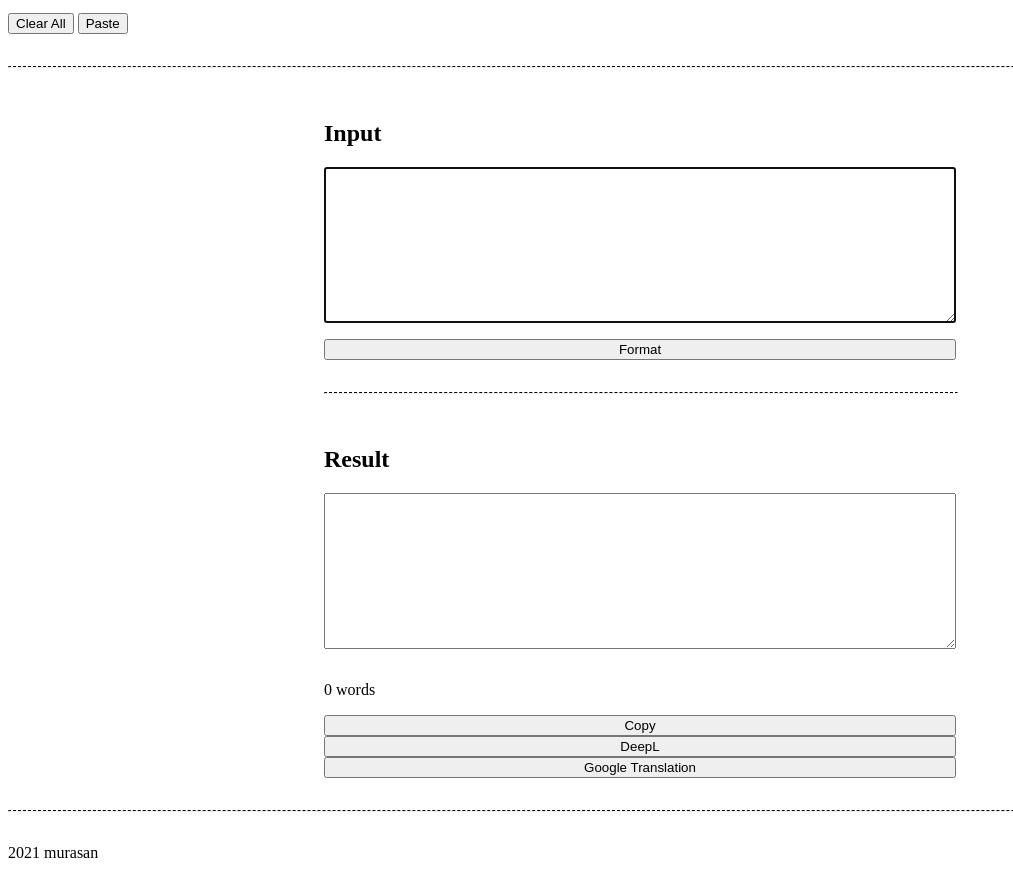
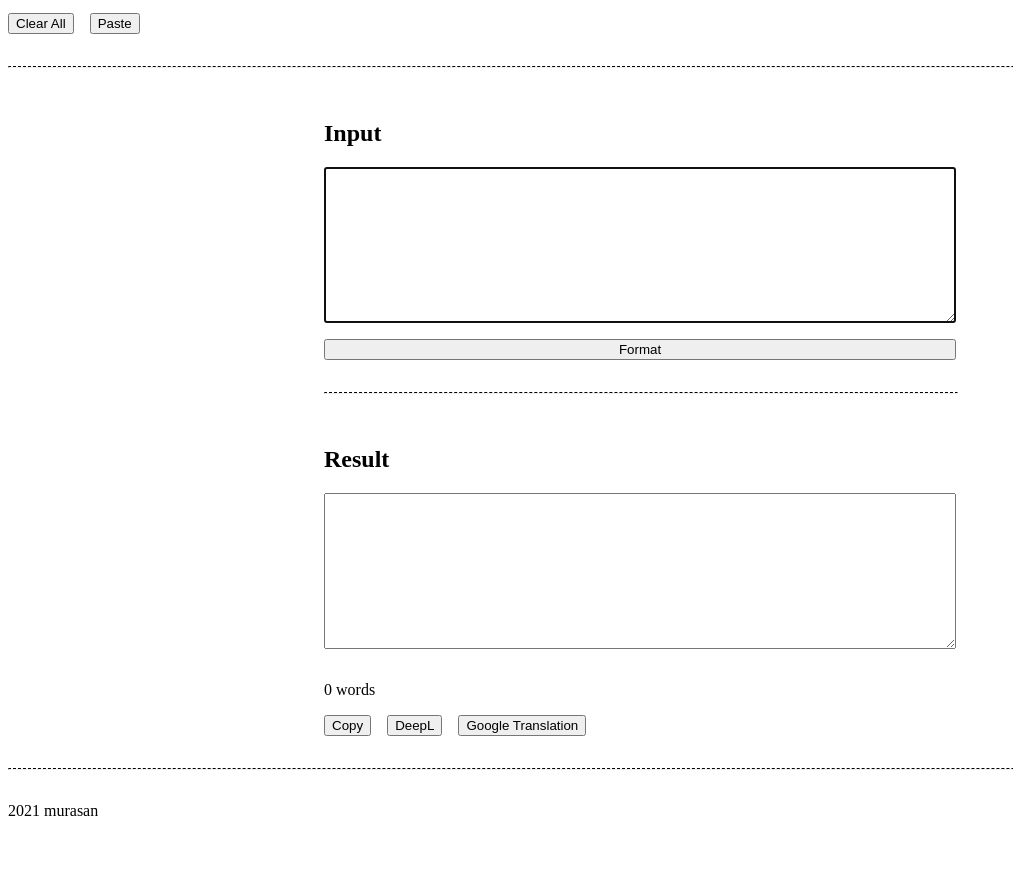
Before and after one commit to mura32033/text-formatter, a plain HTML site: page index.html in a window 1280 px wide. Shown: the part 61-931 px from the top of the page, without its empty margins (0-1013 px from the left). After the commit the page ends 889 px from the top, so only its background shows below. Drawn offline with Linux system fonts and the light colour scheme.

Commit message:
Small changes in styles.

```diff
--- a/index.html
+++ b/index.html
@@ -23,6 +23,9 @@
     .m-auto{
       margin: auto;
     }
+    .mr-1{
+      margin-right: 1rem;
+    }
     .mb-1{
       margin-bottom: 1rem;
     }
@@ -36,8 +39,10 @@
 </head>
 <body>
   <h1 class="mb-1">Format</h1>
-  <button onclick="clearText()" id="clearText">Clear All</button>
-  <button onclick="paste()" id="paste">Paste</button>
+  <div class="flex flex-row">
+    <button onclick="clearText()" class="mr-1" id="clearText">Clear All</button>
+    <button onclick="paste()" id="paste">Paste</button>
+  </div>
   <hr>
   <div class="flex flex-col w-1_2 m-auto">
     <div class="flex flex-col">
@@ -50,9 +55,11 @@
       <h2>Result</h2>
       <textarea name="res" id="res" cols="30" rows="10" class="mb-1" readonly></textarea>
       <p id="count">0 words</p>
-      <button onclick="copy()" id="copy">Copy</button>
-      <button onclick="trans('d')" id="trans-d">DeepL</button>
-      <button onclick="trans('g')" id="trans-g">Google Translation</button>
+      <div class="flex flex-row">
+        <button onclick="copy()" class="mr-1" id="copy">Copy</button>
+        <button onclick="trans('d')" class="mr-1" id="trans-d">DeepL</button>
+        <button onclick="trans('g')" id="trans-g">Google Translation</button>
+      </div>
     </div>
   </div>
   <hr>
```
